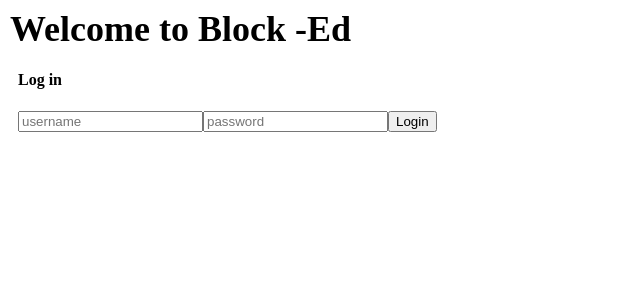
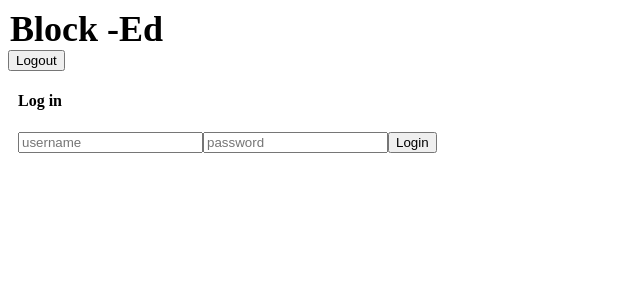
Before and after one commit to Blockchain-voting/block-ed, a React app: page / in a window 1280 px wide. Shown: the top 300 px of the page, without its empty margins (0-640 px from the left). Built offline with nearby package versions, Linux system fonts and the light colour scheme; the HTML template or start-up script is replaced by a standard one.

Commit message:
updated for vote value and hash

```diff
--- a/src/components/App.jsx
+++ b/src/components/App.jsx
@@ -29,6 +29,10 @@ export default class App extends Component {
     browserHistory.push('/profile');
   }
 
+  redirectToProfilePage() {
+    browserHistory.push('/profile');
+  }
+
   handleVoteClick(id) {
     console.log('Showing blockchain for election', id);
     browserHistory.push(`/blockchain/${id}`)
@@ -37,7 +41,18 @@ export default class App extends Component {
   render() {
     return (
       <div>
-        <h1>Welcome to Block -Ed</h1>
+        <div className="navbar">
+          <h1
+            onClick={() => this.redirectToProfilePage()}
+          >
+            Block -Ed
+          </h1>
+          <button
+            onClick={() => this.logout()}
+          >
+            Logout
+          </button>
+        </div>
 
         {this.props.children && React.cloneElement(this.props.children, {
           appState: this.state,
--- a/src/components/Chain/Chain.js
+++ b/src/components/Chain/Chain.js
@@ -31,6 +31,11 @@ export default class Chain extends Component {
         id: this.props.params.id,
         name: '',
         options: []
+      },
+      vote: {
+        election: this.props.params.id,
+        options: 0,
+        user_signature: ''
       }
     })
     this.fetchElectionData(this.props.params.id)
@@ -53,12 +58,25 @@ export default class Chain extends Component {
       .catch(err => console.log(err))
   }
 
+  handleVoteChange(id) {
+    console.log(id);
+    this.setState({
+      vote: {
+        election: this.state.vote.election,
+        options: id,
+        user_signature: ''
+      }
+    })
+  }
+
   handleVoteFetch() {
     let vote = {
       election: this.state.vote.election,
       options: this.state.vote.options,
       userPublicKey: this.props.appState.user.publicKey
     }
+
+    console.log(vote);
 
     AjaxFunctions.pyVote(vote)
       .then(r => {
@@ -76,13 +94,13 @@ export default class Chain extends Component {
       />
     ))
     const options = this.state.eData.options.map((choice, ind) => (
-      <div
-        onClick={() => this.handleVoteFetch()}
+      <button
+        onClick={(id) => this.handleVoteChange(ind)}
         key={ind}
         className="vote-button"
       >
         {`${ind} '${choice}'`}
-      </div>
+      </button>
     ))
     return (
       <div className="blockchain">
@@ -90,7 +108,7 @@ export default class Chain extends Component {
         <div className="choice-bar">
           <h5>Vote Options</h5>
           {options}
-          {/* <button onClick={() => this.handleVoteFetch()}>Vote</button> */}
+          <button onClick={() => this.handleVoteFetch()}>Vote</button>
         </div>
         <div className="block-container">
           {blockCards}
```
Also changed, not shown: 1 other file (tests, documents, lock files or other folders).
